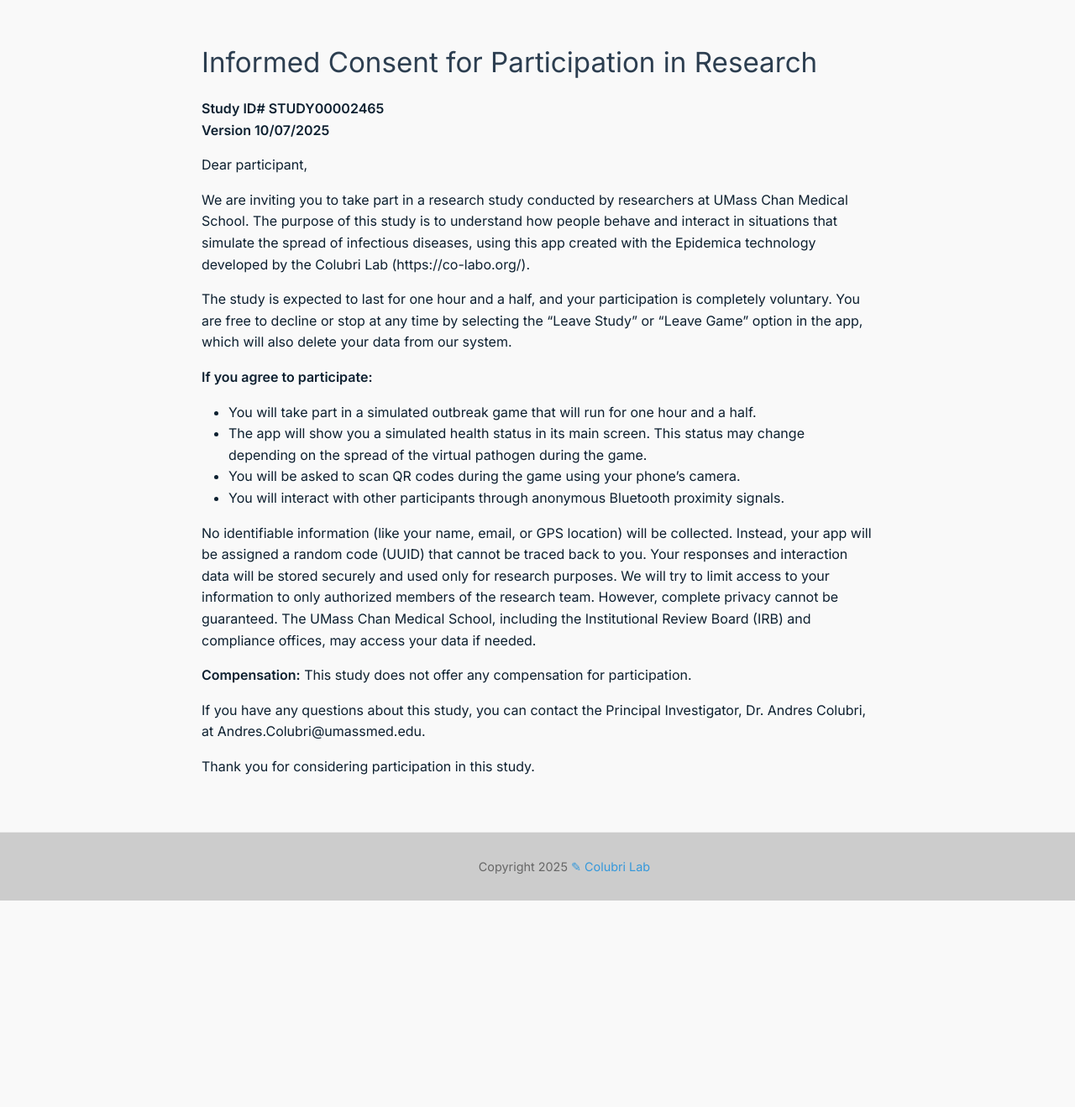
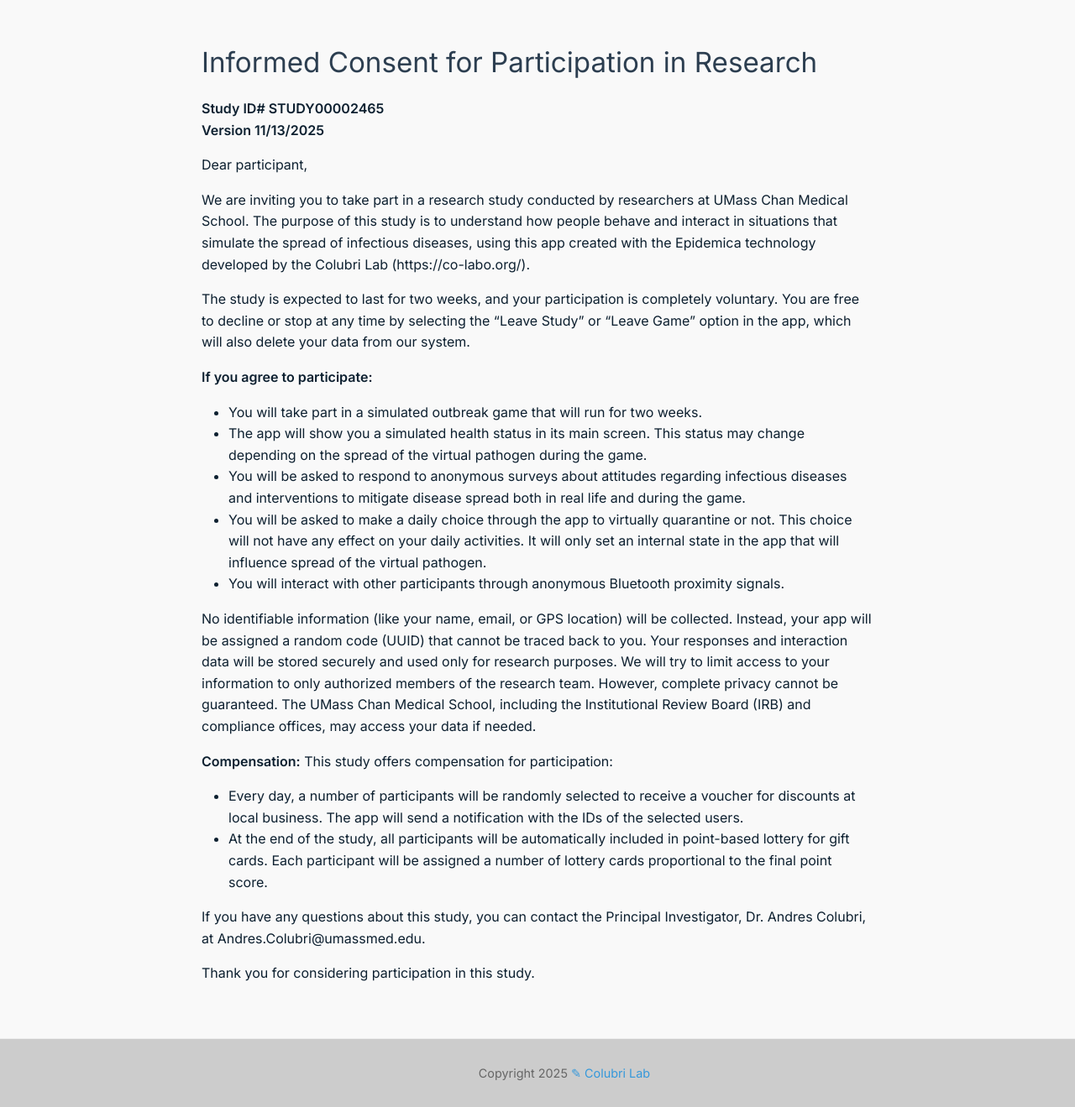
Before and after one commit to colabobio/epidemica-website, a Jekyll site: the page built from _toplevel/9-consent.md, in a window 1280 px wide. Shown: the whole page at 84% size. Built offline with Jekyll 4.4.1, drawn with Linux system fonts in a browser that asks for light colours; before the commit the page ends 1073 px from its top, so only the background shows below that.

Commit message:
Updated consent form

```diff
--- a/_toplevel/9-consent.md
+++ b/_toplevel/9-consent.md
@@ -7,25 +7,28 @@ layout: minimal
 ## Informed Consent for Participation in Research
 
 **Study ID# STUDY00002465**\
-**Version 10/07/2025**
+**Version 11/13/2025**
 
 Dear participant,
 
 We are inviting you to take part in a research study conducted by researchers at UMass Chan Medical School. The purpose of this study is to understand how people behave and interact in situations that simulate the spread of infectious diseases, using this app created with the Epidemica technology developed by the Colubri Lab (https://co-labo.org/).
 
-The study is expected to last for one hour and a half, and your participation is completely voluntary. You are free to decline or stop at any time by selecting the "Leave Study" or "Leave Game" option in the app, which will also delete your data from our system.
+The study is expected to last for two weeks, and your participation is completely voluntary. You are free to decline or stop at any time by selecting the "Leave Study" or "Leave Game" option in the app, which will also delete your data from our system.
 
 **If you agree to participate:**
-- You will take part in a simulated outbreak game that will run for one hour and a half.
+- You will take part in a simulated outbreak game that will run for two weeks.
 - The app will show you a simulated health status in its main screen. This status may change depending on the spread of the virtual pathogen during the game.
-- You will be asked to scan QR codes during the game using your phone's camera.
+- You will be asked to respond to anonymous surveys about attitudes regarding infectious diseases and interventions to mitigate disease spread both in real life and during the game.
+- You will be asked to make a daily choice through the app to virtually quarantine or not. This choice will not have any effect on your daily activities. It will only set an internal state in the app that will influence spread of the virtual pathogen.
 - You will interact with other participants through anonymous Bluetooth proximity signals.
 
 No identifiable information (like your name, email, or GPS location) will be collected. Instead, your app will be assigned a random code (UUID) that cannot be traced back to you. Your responses and interaction data will be stored securely and used only for research purposes.
 We will try to limit access to your information to only authorized members of the research team. However, complete privacy cannot be guaranteed. The UMass Chan Medical School, including the Institutional Review Board (IRB) and compliance offices, may access your data if needed.
 
 **Compensation:**
-This study does not offer any compensation for participation.
+This study offers compensation for participation:
+- Every day, a number of participants will be randomly selected to receive a voucher for discounts at local business. The app will send a notification with the IDs of the selected users.
+- At the end of the study, all participants will be automatically included in point-based lottery for gift cards. Each participant will be assigned a number of lottery cards proportional to the final point score.
 
 If you have any questions about this study, you can contact the Principal Investigator, Dr. Andres Colubri, at Andres.Colubri@umassmed.edu.
 
```
